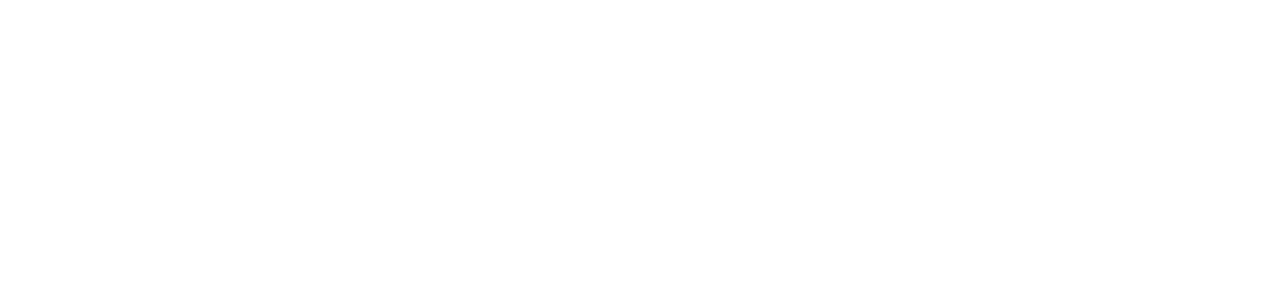
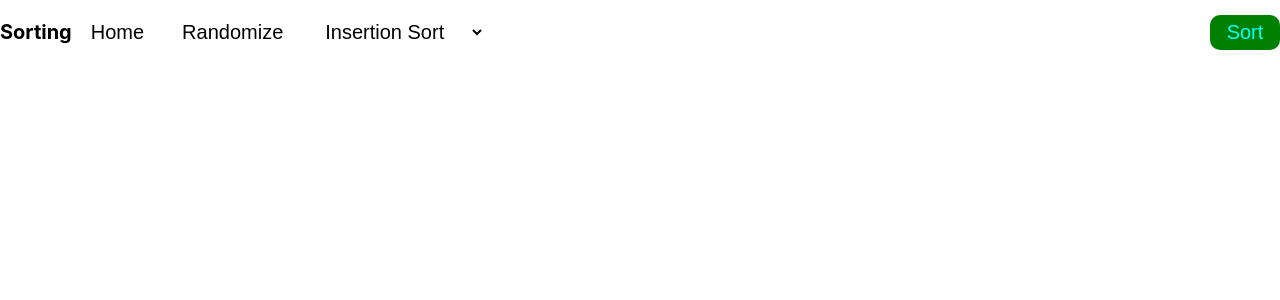
Before and after one commit to AloeVeraCanCode/AlgoManiac, a React (Create React App) app: page /pathfinding in a window 1280 px wide. Before the commit this address had no page. Shown: the top 300 px of the page. Built offline with nearby package versions, Linux system fonts and the light colour scheme.

Commit message:
Added Pathfinding algorithm page in home page

```diff
--- a/src/App.js
+++ b/src/App.js
@@ -5,6 +5,7 @@ import sorting from'./images/sorting.png';
 import FrontPage from './Pages/FrontPage/FrontPage';
 import SortingPage from './Pages/Sorting/SortingPage';
 import { BrowserRouter, Routes, Route } from "react-router-dom";
+import PathFindingPage from './Pages/PathFinding/PathFindingPage';
 
 function App() {
 
@@ -14,6 +15,7 @@ function App() {
       <Routes>
         <Route path="/" element={<FrontPage />}/>
         <Route path="/sorting" element={<SortingPage />} />
+        <Route path="/pathfinding" element={<PathFindingPage />} />
       </Routes>
     </BrowserRouter>
   );
--- a/src/CSS/App.css
+++ b/src/CSS/App.css
@@ -40,6 +40,11 @@
   width: 105%;
   max-height: 105%;
 }
+#pathfinding-picture:hover{
+  cursor:pointer;
+  width: 105%;
+  max-height: 105%;
+}
 a{
   object-fit: cover;
   width: 100%;
--- /dev/null
+++ b/src/Components/PathFinding/PathFindingBar.jsx
@@ -0,0 +1,53 @@
+import React, { useState } from 'react';
+import '../../CSS/Sorting/SortingBar.css';
+export default function (props) {
+    const [arr,setArr]=useState([]);
+    function disablePointers()
+    {
+         document.getElementById("sortBtn").disabled = true;
+         document.getElementById("sortBtn").style.cursor = 'wait';
+         document.getElementById("sortingMethods").disabled = true;
+         document.getElementById("sortingMethods").style.cursor = 'wait';
+         document.getElementById("random").disabled = true;
+         document.getElementById("random").style.cursor = 'wait';
+    }
+    function enablePointers()
+    {
+         document.getElementById("sortBtn").disabled = false;
+         document.getElementById("sortBtn").style.cursor =' pointer';
+         document.getElementById("sortingMethods").disabled = false;
+         document.getElementById("sortingMethods").style.cursor = ' pointer';
+         document.getElementById("random").disabled = false;
+         document.getElementById("random").style.cursor = ' pointer';
+    }
+    const setArray=()=>{
+         var len=Math.floor(Math.random()*20)+2;;
+         var tarr=[];
+         for(let i=0;i<len;i++)
+         {
+             tarr.push([Math.floor(Math.random()*900)+30,'upperbar']);
+         }
+         props.array.setobj([tarr,tarr]);
+         setArr([tarr,tarr]);
+         console.log(tarr);
+     };
+     const sort=()=>{
+        return 1;
+     };
+   return (
+     <div className="sort-bar">
+       <h3>Sorting</h3>
+       <div className="inside-sort-bar">
+         <button type="submit" href="/">Home</button>
+         <button href="/" id="random" onClick={setArray}>Randomize</button>
+         <select name="Merge Sort" id="sortingMethods">
+             <option value="">Insertion Sort</option>
+             <option value="">Merge Sort</option>
+             <option value="">Bubble Sort</option>
+             <option value="">Selection Sort</option>
+         </select>
+       </div>
+       <button className="sort-button"  id='sortBtn' onClick={sort}>Sort</button>
+     </div>
+   );
+}
--- a/src/Pages/FrontPage/FrontPage.jsx
+++ b/src/Pages/FrontPage/FrontPage.jsx
@@ -3,7 +3,7 @@ import '../../CSS/App.css';
 import { IoMdSearch } from "react-icons/io";
 import logo from '../../algomaniac.png';
 import sorting from'../../images/sorting.png';
-
+import pathfinding from'../../images/pathfinding.png';
 
 function FrontPage() {
     return (
@@ -20,6 +20,7 @@ function FrontPage() {
             <div id="flex-algorithm-container"style={{backgroundColor:'#486581'}}>
             <div id="algorithm-container">
               <a href="/sorting"><img src={sorting} id="sorting-picture"  alt="logo"></img></a>
+              <a href="/pathfinding"><img src={pathfinding} id="pathfinding-picture"  alt="logo"></img></a>
             </div>
             </div>
         </div>
--- /dev/null
+++ b/src/Pages/PathFinding/PathFindingPage.jsx
@@ -0,0 +1,13 @@
+import React,{useState} from 'react';
+import PathFindingBar from '../../Components/PathFinding/PathFindingBar';
+function PathFindingPage () {
+  const [randomizedArray,setRandomizedArray]=React.useState([[],[]]);
+  const [colorArray,setColorArray]=React.useState([]);
+  return (
+  <div>
+    <PathFindingBar array={{obj:randomizedArray,setobj:setRandomizedArray}} />
+  </div>
+   );
+}
+
+export default PathFindingPage
```
Also changed, not shown: src/images/pathfinding.png (added).
